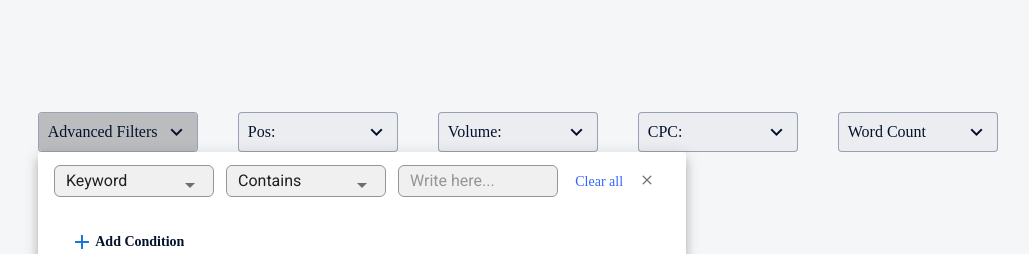
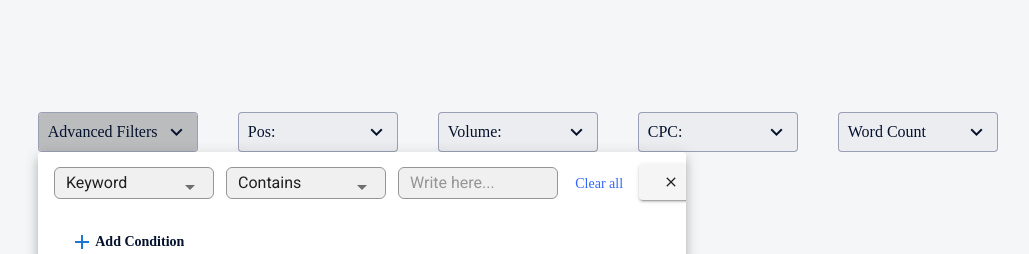
Before and after one commit to MrNedNick/vue-cpanel-filters, a Vue app: page / in a window 1280 px wide. Both pictures are taken after a click on the button "Advanced Filters". Shown: the top 254 px of the page, without its empty margins (62-1091 px from the left). Built offline with nearby package versions, Linux system fonts and the light colour scheme.

Commit message:
Add deleteCondition method

```diff
--- a/src/components/Advanced/AdvancedItem.vue
+++ b/src/components/Advanced/AdvancedItem.vue
@@ -42,7 +42,10 @@
       <v-btn class="advanced-btn clear" elevation="0" @click="clearAll">
         Clear all
       </v-btn>
-      <v-icon small>mdi-close</v-icon>
+      <v-btn @click="$emit('delete')">
+          <v-icon small>mdi-close</v-icon>
+      </v-btn>
+
     </div>
   </v-list-item>
 </template>
--- a/src/components/Filters/AdvancedFilter.vue
+++ b/src/components/Filters/AdvancedFilter.vue
@@ -8,14 +8,18 @@
         </v-btn>
       </template>
       <v-list class="advanced-menu">
-        <advanced-item v-for="condition in conditions" :key="condition.id" />
+        <advanced-item
+          v-for="condition in conditions"
+          :key="condition.id"
+          @delete="deleteCondition(condition.id)"
+        />
         <v-list-item>
           <v-btn
             class="advanced-btn add mb-4 mt-4"
             elevation="0"
             @click="addCondition"
           >
-            <v-icon color="primary" >mdi-plus</v-icon>
+            <v-icon color="primary">mdi-plus</v-icon>
             Add Condition
           </v-btn>
         </v-list-item>
@@ -38,9 +42,12 @@ export default {
       };
       this.conditions.push(newTask);
     },
+    deleteCondition(id) {
+      this.conditions = this.conditions.filter((task) => task.id !== id);
+    },
   },
   data: () => ({
-    conditions: [ {id: 1} ],
+    conditions: [{ id: 1 }],
     advancedSelect: "Keyword",
     advancedSelectItems: ["Keyword", "Path"],
     advancedKeywordSelect: "Contains",
```
